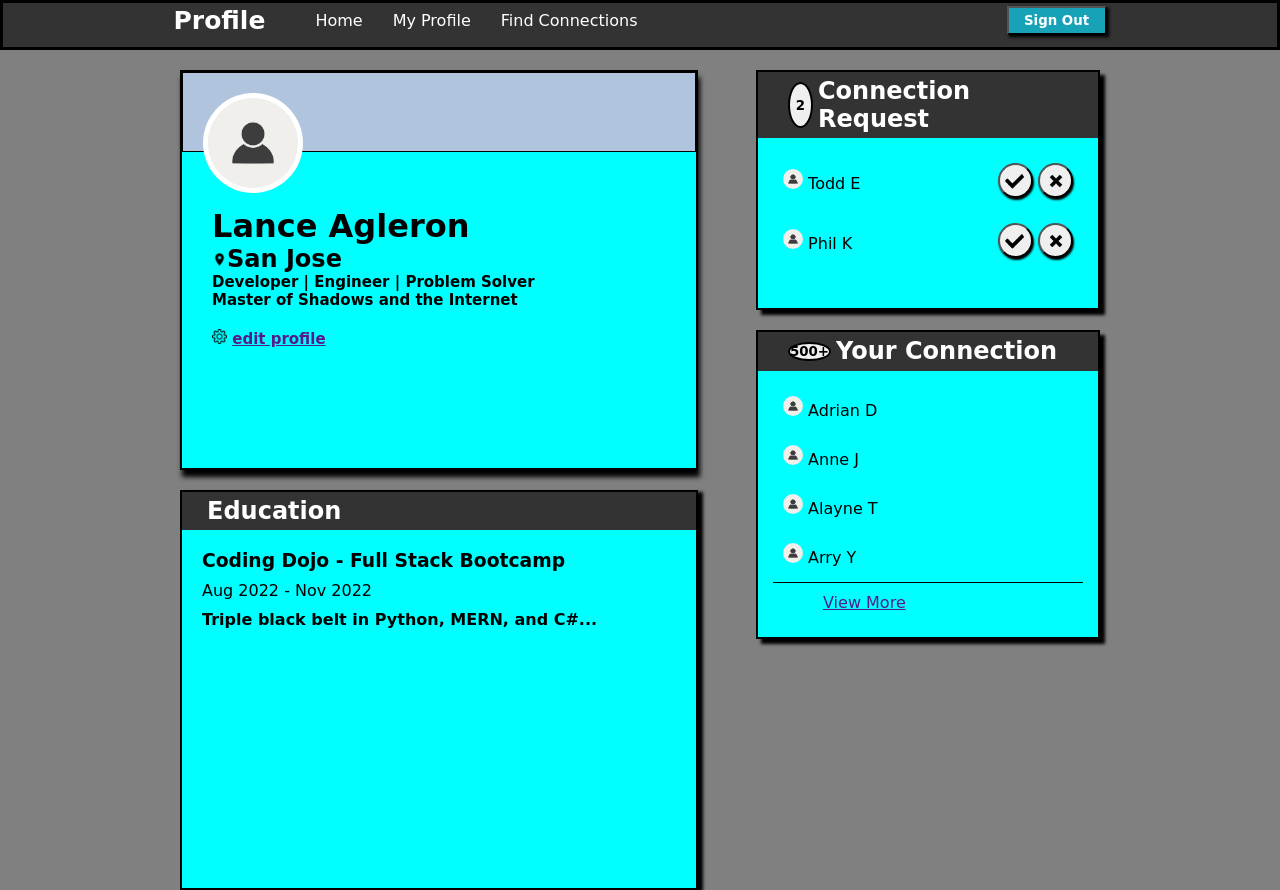
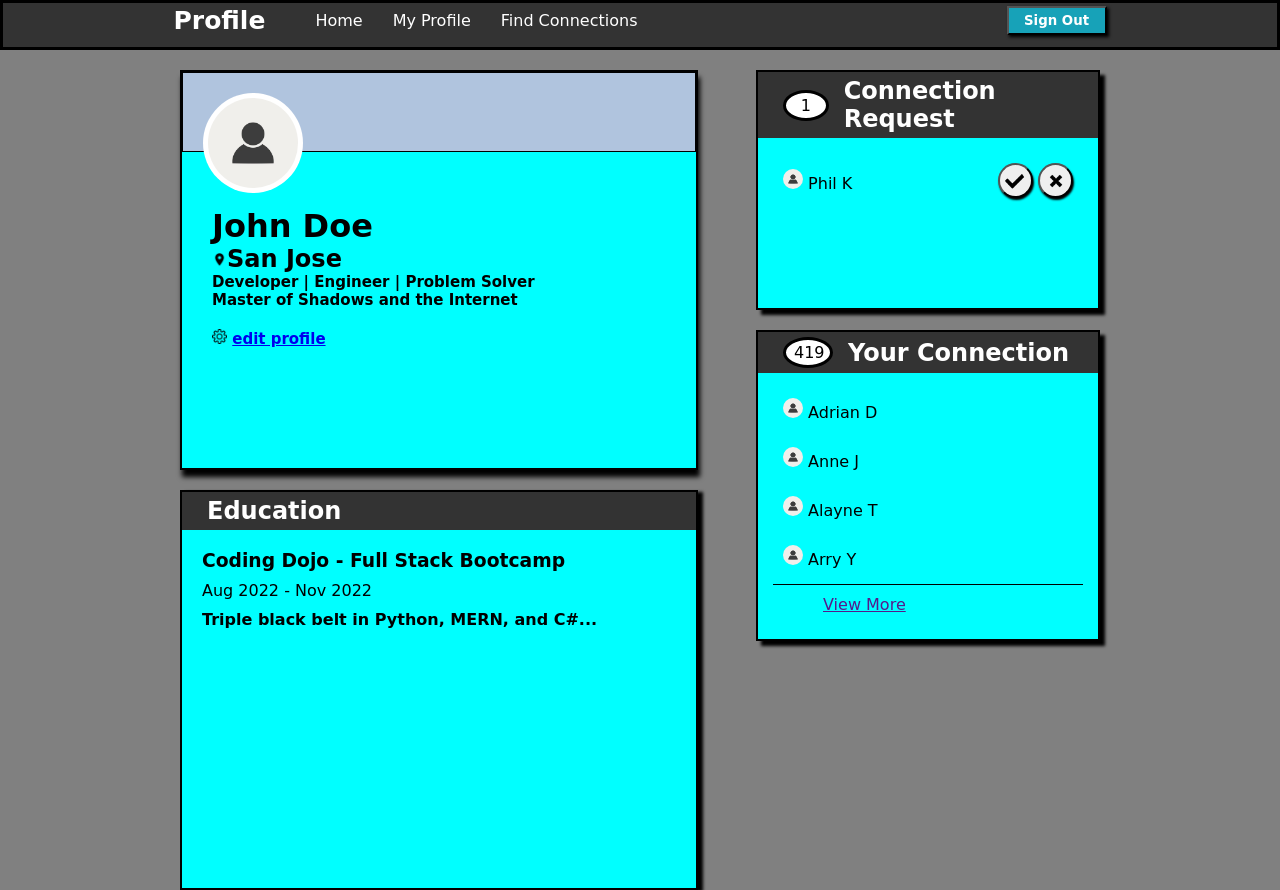
Before and after one commit to Lanceagleron/Web_Fundamentals_August, a plain HTML site: page 02-css/profilePage/index.html in a window 1280 px wide. Both pictures are taken after a click on the button 1015 px from the left and 180 px from the top of the page. Drawn offline with Linux system fonts and the light colour scheme.

Commit message:
Making Connections Practice assignment added

```diff
--- a/02-css/profilePage/index.html
+++ b/02-css/profilePage/index.html
@@ -32,14 +32,14 @@
                     <img src="./placeHolderImg.jpg" alt="">
                 </div>
                 <div id="profile">
-                    <h1>Lance Agleron</h1>
+                    <h1 id="name">John Doe</h1>
                     <h2><img src="./location_icon.png" alt="">San Jose</h2>
                     <p>Developer | Engineer | Problem Solver<br>
                         Master of Shadows and the Internet</p>
                     <div id="editprofile">
                         <p>
                             <img src="./cogwheel_icon.png" alt="">
-                            <a href="">
+                            <a href="#" onclick="changeName('name')">
                                 edit profile
                             </a>
                         </p>
@@ -63,15 +63,16 @@
 
             <div id="requestCard">
                 <div class="Header">
-                    <button id="small-btn">
+                    <span class="circle" id="totalRequest">
                         2
-                    </button>
+                    </span>
                     <h2>
                         Connection Request
                     </h2>
                 </div>
                 <div id="requestInfo">
-                    <div class="alignIt">
+                    <div class="alignIt" id="request1">
+
                         <div class="person">
                             <p>
                                 <img src="./placeHolderImg.jpg" alt="">
@@ -79,15 +80,18 @@
                             </p>
                         </div>
                         <div class="acceptReject">
-                            <button>
+                            <button
+                            onclick="acceptAsConnection('request1'); subtractRequest('totalRequest'); addConnection('totalConnections')">
                                 <img src="./checkMark.png" alt="">
                             </button>
-                            <button>
+                            <button
+                            onclick="rejectConnection('request1'); subtractRequest('totalRequest')">
                                 <img src="./x.png" alt="">
                             </button>
                         </div>
                     </div>
-                    <div class="alignIt">
+
+                    <div class="alignIt" id="request2">
                         <div class="person">
                             <p>
                                 <img src="./placeHolderImg.jpg" alt="">
@@ -95,10 +99,10 @@
                             </p>
                         </div>
                         <div class="acceptReject">
-                            <button>
+                            <button onclick="acceptAsConnection('request2'); subtractRequest('totalRequest'); addConnection('totalConnections')">
                                 <img src="./checkMark.png" alt="">
                             </button>
-                            <button>
+                            <button onclick="rejectConnection('request2'); subtractRequest('totalRequest')">
                                 <img src="./x.png" alt="">
                             </button>
                         </div>
@@ -107,9 +111,9 @@
             </div>
             <div id="connectionCard">
                 <div class="Header">
-                    <button>
-                        500+
-                    </button>
+                    <span class="circle" id="totalConnections">
+                        418
+                    </span>
                     <h2>
                         Your Connection
                     </h2>
@@ -147,16 +151,18 @@
                             </p>
                         </div>
                     </div>
-                    <div class="alignIt" id="View_more" >
-                            <div class="person">
-                                <p>
-                                    <a href="">View More</a>
-                                </p>
-                            </div>
+                    <div class="alignIt" id="View_more">
+                        <div class="person">
+                            <p>
+                                <a href="">View More</a>
+                            </p>
                         </div>
+                    </div>
                 </div>
             </div>
         </div>
+    </div>
+    <script src="script.js"></script>
 </body>
 
 </html>
--- /dev/null
+++ b/02-css/profilePage/script.js
@@ -0,0 +1,33 @@
+// console.log("hello!");
+
+function changeName(name){
+    // console.log();
+    let h1Element = document.querySelector("#"+ name);
+    h1Element.innerText = "Lance Agleron";
+}
+
+function acceptAsConnection(element){
+
+    let removeThis = document.querySelector("#"+ element);
+    removeThis.remove();
+}
+
+function rejectConnection(element){
+    let removeThis = document.querySelector("#"+ element);
+    removeThis.remove();
+
+}
+
+function subtractRequest(element){
+    let spanElement = document.querySelector("#"+ element);
+    let currentCount = spanElement.innerText;
+    currentCount--;
+    spanElement.innerText = currentCount;
+}
+
+function addConnection(element){
+    let spanElement = document.querySelector("#"+ element);
+    let currentCount = spanElement.innerText;
+    currentCount++;
+    spanElement.innerText = currentCount;
+}
--- a/02-css/profilePage/style.css
+++ b/02-css/profilePage/style.css
@@ -141,6 +141,8 @@ body {
     color: white;
     padding: 5px 25px;
     display: flex;
+    align-items: center;
+    gap: 15px;
 
 }
 
@@ -173,18 +175,16 @@ body {
     box-shadow: 5px 5px 3px;
 }
 
-.Header button {
-    border: 2px solid black;
+
+.circle {
+    border: 3px solid black;
+    background-color: white;
+    color: black;
+    padding: 3px 8px;
+    width: 50px;
     border-radius: 50%;
-    margin: 5px;
-    font-weight: bold;
+    text-align: center;
 
-
-}
-
-#small-btn {
-    min-height: 25px;
-    min-width: 25px;
 }
 
 #requestInfo{
```
